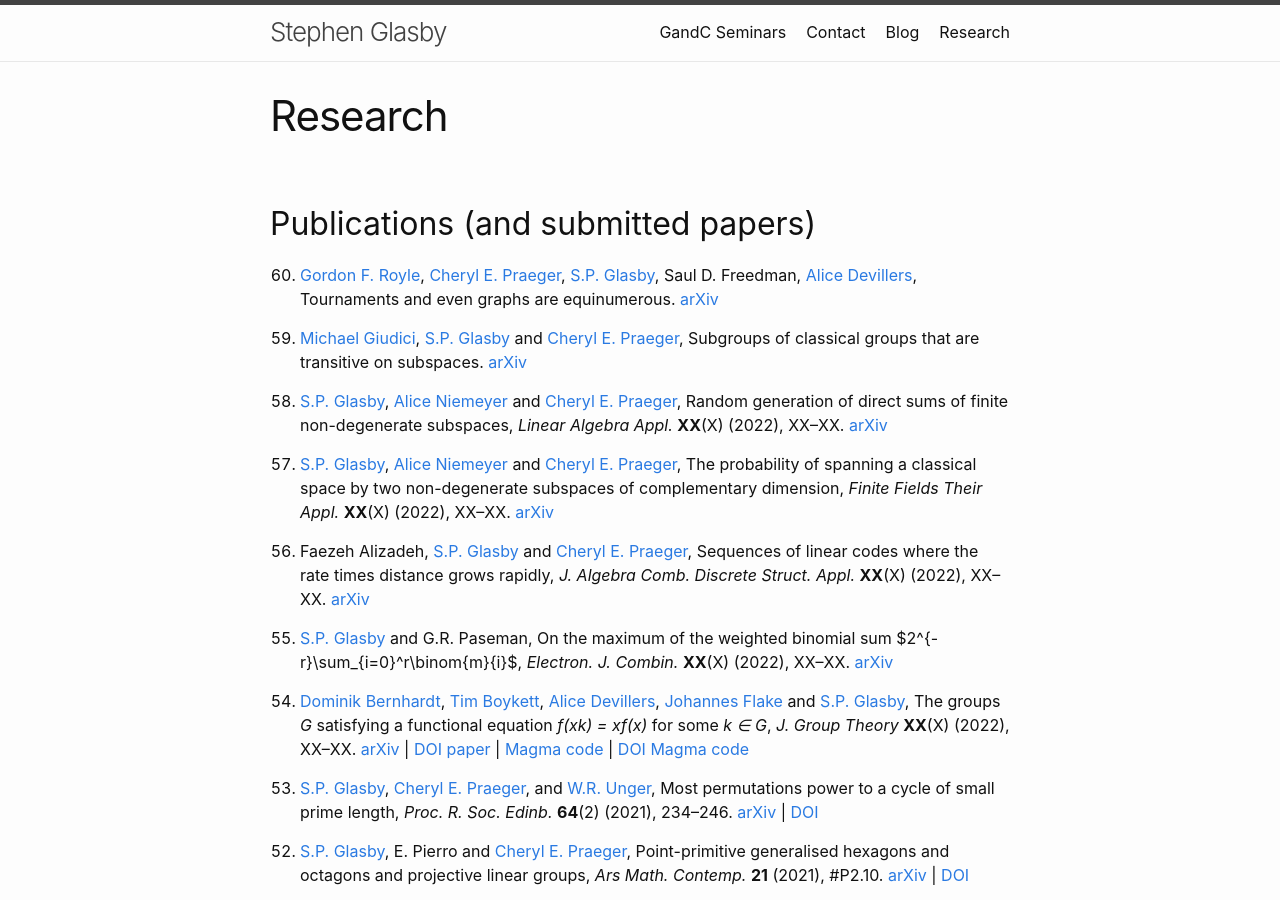
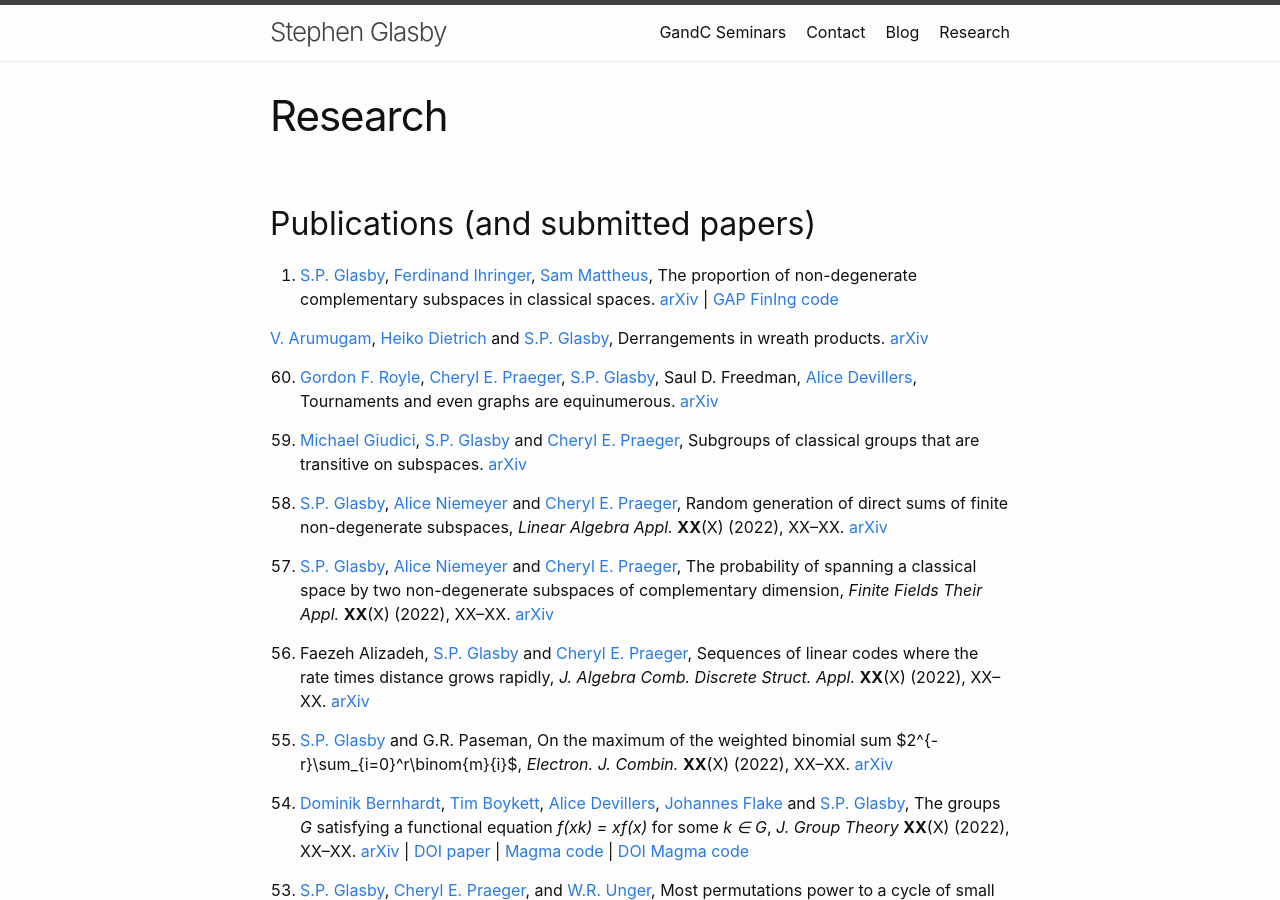
Before and after one commit to StephenGlasby/StephenGlasby.github.io, a Jekyll site: the page built from publications.md, in a window 1280 px wide and 900 px high. Built offline with Jekyll 4.4.1, drawn with Linux system fonts in a browser that asks for light colours.

Commit message:
FinIng code

```diff
--- a/publications.md
+++ b/publications.md
@@ -8,12 +8,19 @@ permalink: /publications/
 
 
 <!--
+-->
+
+0. [S.P. Glasby](https://staffhome.ecm.uwa.edu.au/~00059629/),
+[Ferdinand Ihringer](http://math.ihringer.org/),
+[Sam Mattheus](http://homepages.vub.ac.be/~samatthe/),
+The proportion of non-degenerate complementary subspaces in classical spaces.
+[arXiv](http://arxiv.org/abs/xxxxxxxx) | [GAP FinIng code](FinIngGAPcode.g)
+
 [V. Arumugam](https://staffportal.curtin.edu.au/staff/profile/view/vishnuram-arumugam-fa070dec/),
 [Heiko Dietrich](https://users.monash.edu/~heikod/) and
 [S.P. Glasby](https://staffhome.ecm.uwa.edu.au/~00059629/),
 Derrangements in wreath products.
 [arXiv](https://arxiv.org/abs/xxxxxxxx)
--->
 
 0. [Gordon F. Royle](https://www.uwa.edu.au/people/Gordon.Royle),
 [Cheryl E. Praeger](https://www.uwa.edu.au/people/cheryl.praeger),
```
